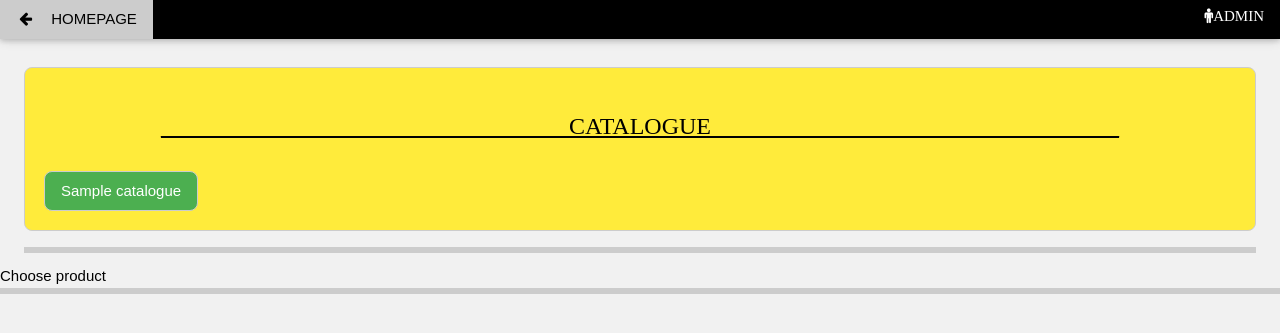
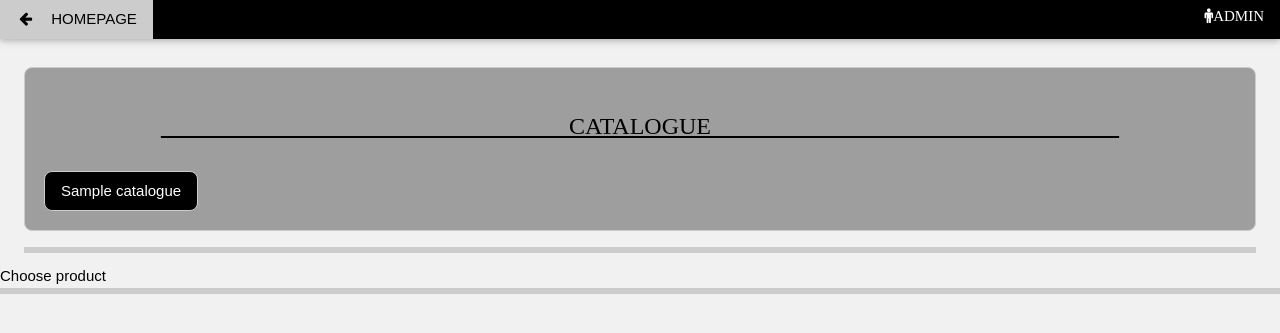
Before and after one commit to kientran2408/Demoo, a PHP site: page /index-product.php in a window 1280 px wide. Shown: the top 333 px of the page. Run offline with PHP 8.4, Linux system fonts and the light colour scheme; tables that the repository leaves empty or names only in its code hold one stand-in row (values such as "Sample post"); data that the repository does not hold is empty; some libraries are stand-ins or nearby versions.

Commit message:
Update index-product.php

```diff
--- a/index-product.php
+++ b/index-product.php
@@ -10,7 +10,7 @@
 <link rel="stylesheet" href="https://cdnjs.cloudflare.com/ajax/libs/font-awesome/4.7.0/css/font-awesome.min.css">
 <head>
           <style type="text/css">
-            body {
+            head {
                     background-color: gray;
                     font-family: "Lato", sans-serif
             }
@@ -47,7 +47,7 @@
     <div class="container w3-padding-large" id="portfolio">
         <div class="w3-bottombar">
 
-            <div class="w3-panel w3-border w3-yellow w3-round-large w3-padding-16">
+            <div class="w3-panel w3-border w3-gray w3-round-large w3-padding-16">
                 <p class="w3-xlarge w3-serif " style="text-decoration: underline " align="middle">__________________________________CATALOGUE__________________________________</p>
 
                 <?php
@@ -66,7 +66,7 @@
                                 {
                                     $ID = $row ['cid'];
                                     $link="?direct=show_product&id=".$ID;
-                                    echo "<a href='$link' class='w3-button w3-green w3-border w3-round-large'>" ;
+                                    echo "<a href='$link' class='w3-button w3-black w3-border w3-round-large'>" ;
                                     $Name = $row ['cname'];
                                     echo "$Name";
                                 }
```
